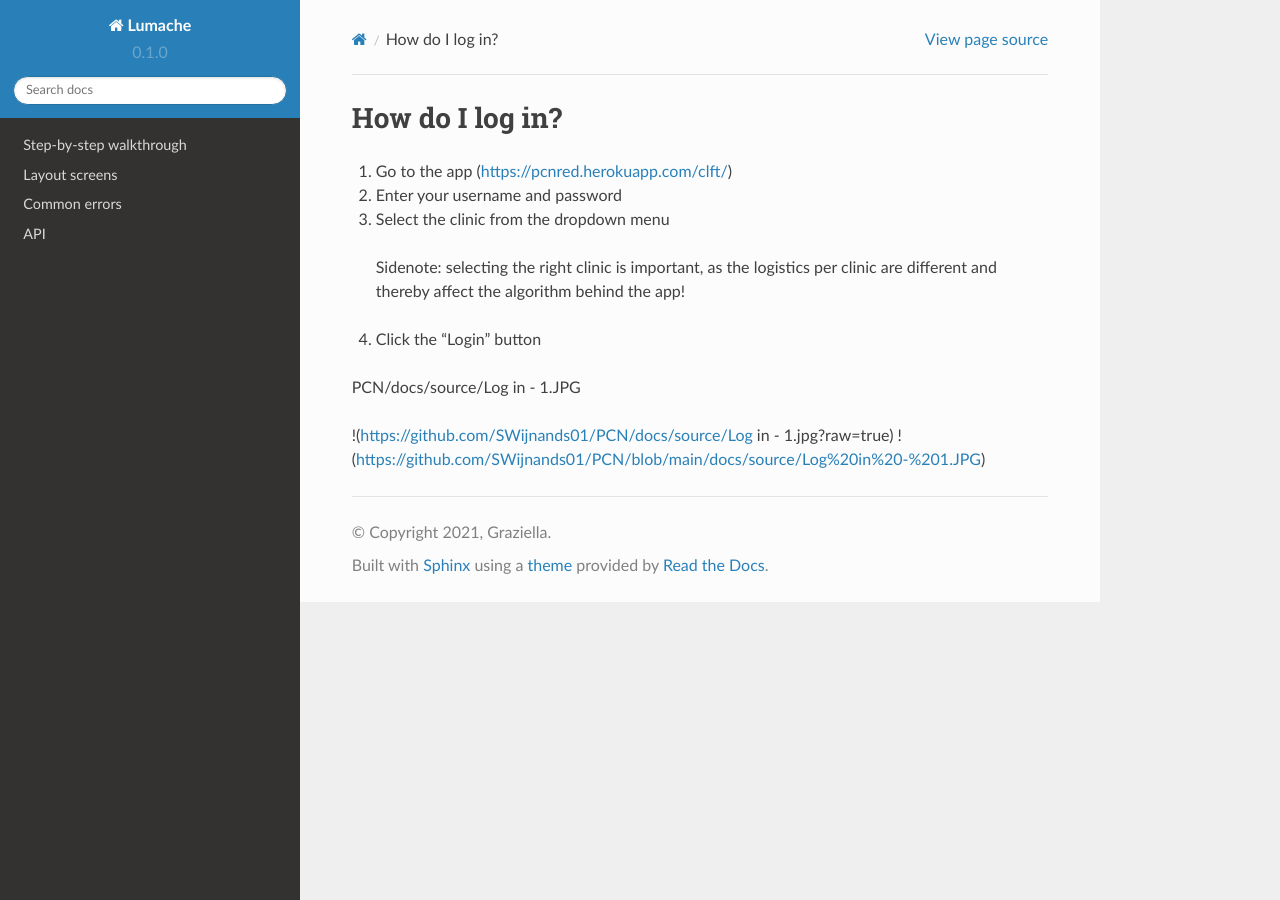
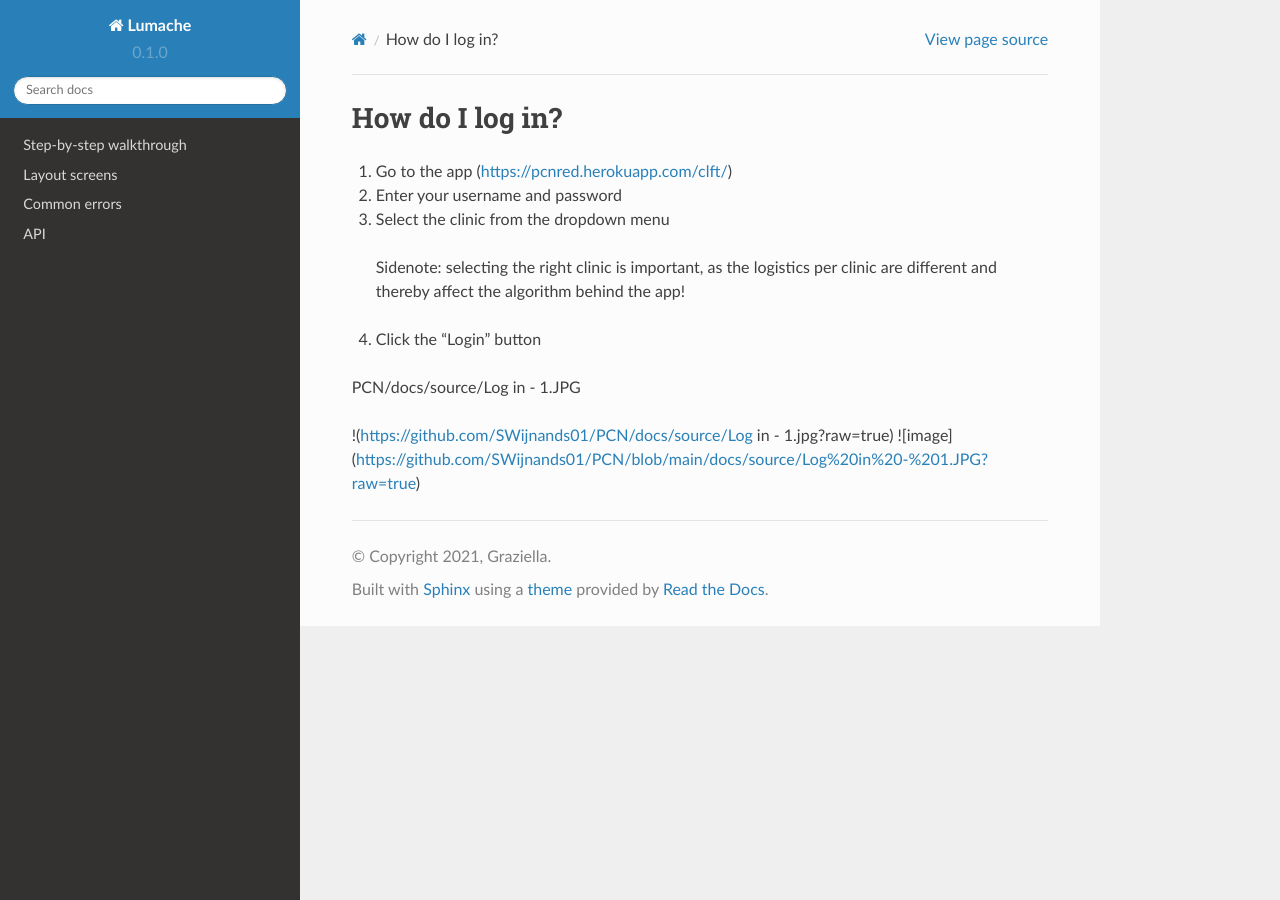
Before and after one commit to SWijnands01/PCN, a Sphinx documentation site: the page built from docs/source/login.rst, in a window 1280 px wide. Built offline with Sphinx 7.4.7 and the Read the Docs theme 2.0.0, drawn with Linux system fonts in a browser that asks for light colours.

Commit message:
Update login.rst

```diff
--- a/docs/source/login.rst
+++ b/docs/source/login.rst
@@ -11,4 +11,4 @@
 PCN/docs/source/Log in - 1.JPG
 
 !(https://github.com/SWijnands01/PCN/docs/source/Log in - 1.jpg?raw=true)
-!(https://github.com/SWijnands01/PCN/blob/main/docs/source/Log%20in%20-%201.JPG)
+![image](https://github.com/SWijnands01/PCN/blob/main/docs/source/Log%20in%20-%201.JPG?raw=true)
```
